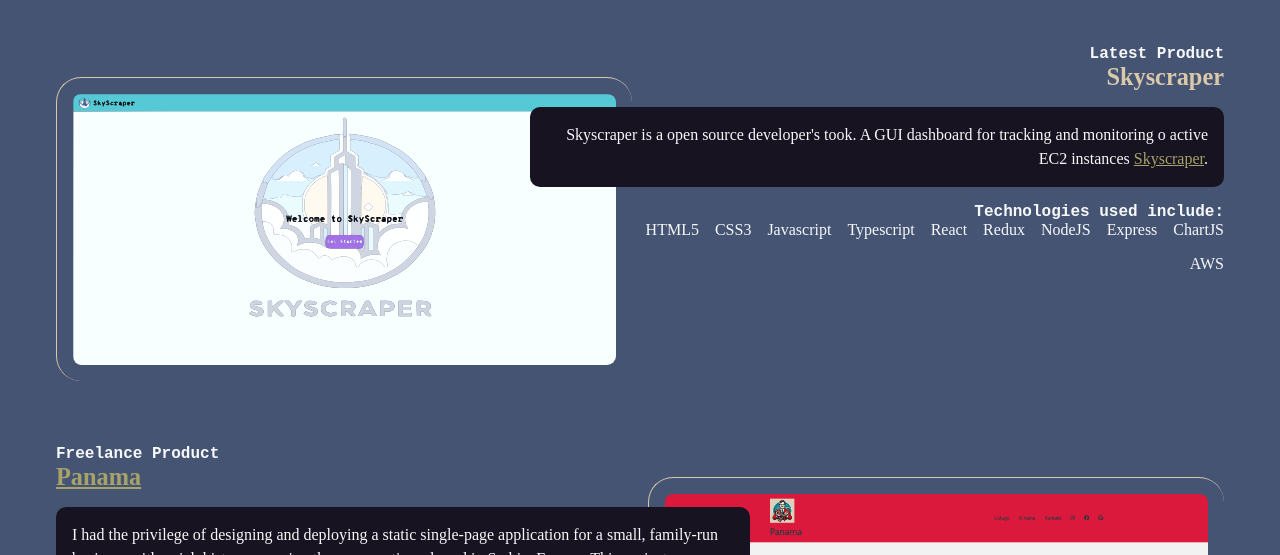
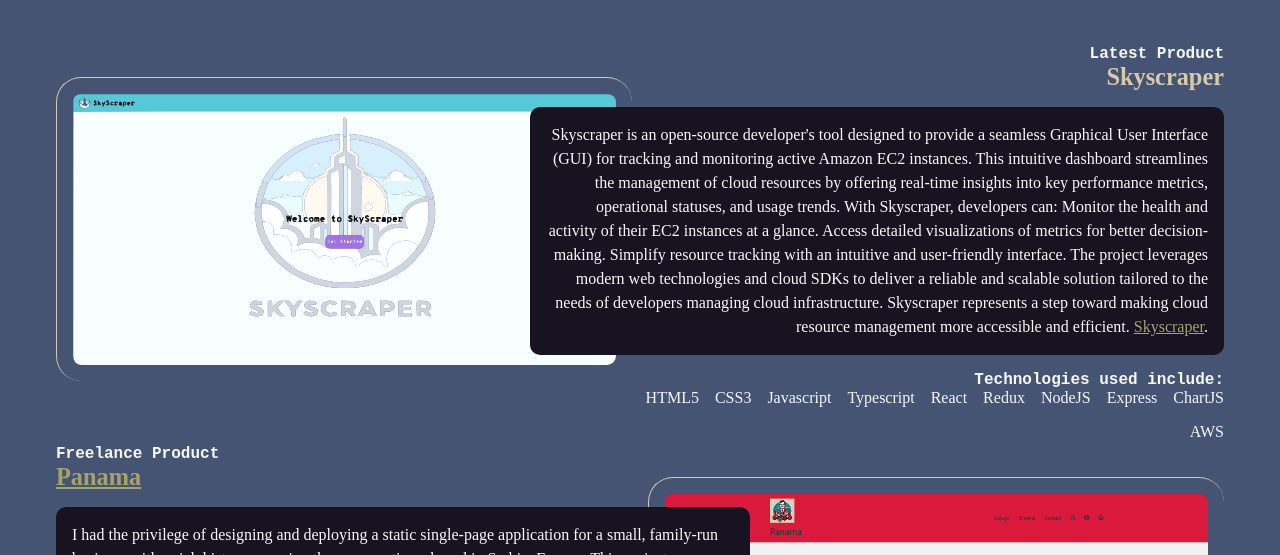
Before and after one commit to Nikolaa92/Nikolaa92.github.io, a website: page index.html in a window 1280 px wide. Shown: the part 743-1298 px from the top of the page. Drawn offline with Linux system fonts and the light colour scheme.

Commit message:
skyscraper project section context added

```diff
--- a/index.html
+++ b/index.html
@@ -42,7 +42,14 @@
             <h4>Latest Product</h4>
             <h3>Skyscraper</h3>
             <p class="blackbox">
-            Skyscraper is a open source developer's took. A GUI dashboard for tracking and monitoring o active EC2 instances <a href="https://skyscraper-api.com/">Skyscraper</a>.
+              Skyscraper is an open-source developer's tool designed to provide a seamless Graphical User Interface (GUI) for tracking and monitoring active Amazon EC2 instances. This intuitive dashboard streamlines the management of cloud resources by offering real-time insights into key performance metrics, operational statuses, and usage trends.
+
+              With Skyscraper, developers can:
+
+              Monitor the health and activity of their EC2 instances at a glance.
+              Access detailed visualizations of metrics for better decision-making.
+              Simplify resource tracking with an intuitive and user-friendly interface.
+              The project leverages modern web technologies and cloud SDKs to deliver a reliable and scalable solution tailored to the needs of developers managing cloud infrastructure. Skyscraper represents a step toward making cloud resource management more accessible and efficient. <a href="https://skyscraper-api.com/">Skyscraper</a>.
             </p>
             <h4>Technologies used include:</h4>
             <ul>
```
